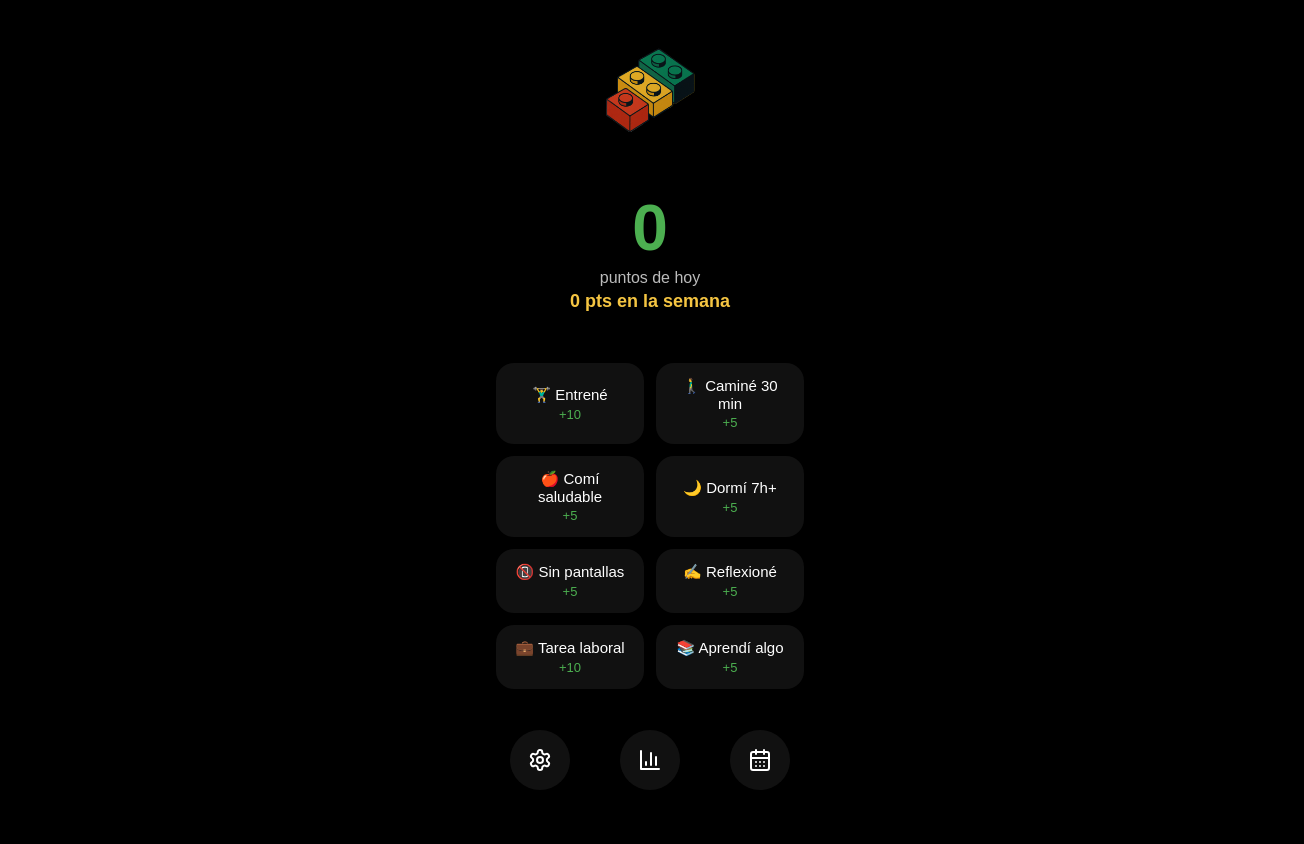
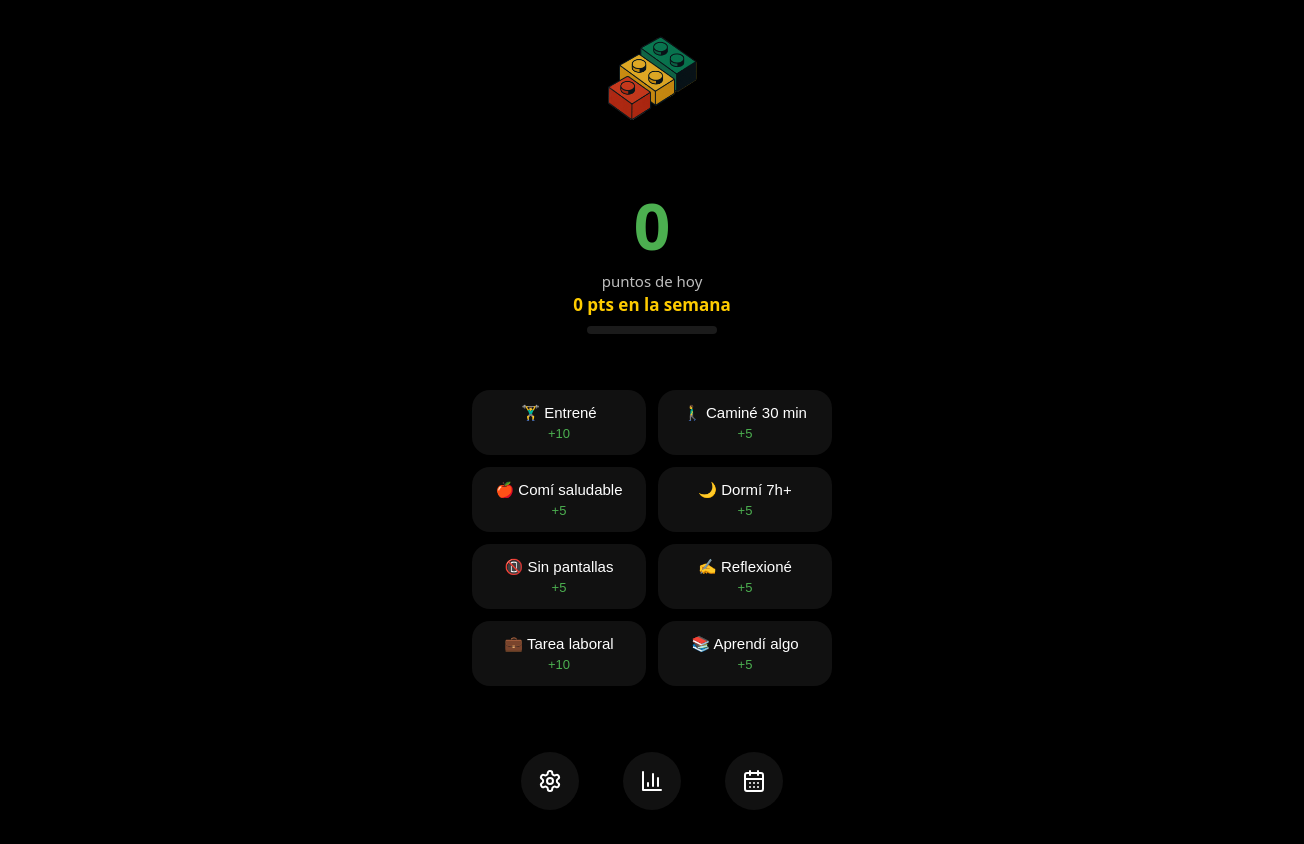
Before and after one commit to diegoperg-prog/proyecto-diego-plus, a React (Vite) app: page / in a window 1280 px wide. Shown: the whole page, 1304 px wide, since content can reach past the window. Built offline with nearby package versions, Linux system fonts and the light colour scheme.

Commit message:
Update index.css

```diff
--- a/src/index.css
+++ b/src/index.css
@@ -1,190 +1,185 @@
+/* Base */
 body {
   background-color: #000;
   color: #fff;
-  font-family: "Poppins", sans-serif;
+  font-family: "Poppins", system-ui, -apple-system, Segoe UI, Roboto, sans-serif;
   margin: 0;
-  padding: 0;
-  display: flex;
-  justify-content: center;
-  align-items: center;
 }
-
 .app-container {
   min-height: 100vh;
   width: 100%;
+  background: #000;
   display: flex;
   flex-direction: column;
   align-items: center;
   justify-content: space-between;
-  padding: 20px 10px;
-  background-color: #000;
+  padding: 18px 12px 26px;
 }
 
+/* Logo */
 .app-logo {
   width: 100px;
-  margin-top: 20px;
+  margin-top: 10px;
   opacity: 0.9;
 }
 
-.points-display {
-  text-align: center;
-  margin-top: 10px;
-}
-
+/* Points */
+.points-display { text-align: center; margin-top: 6px; }
 .daily-points {
   font-size: 64px;
   font-weight: 800;
   color: #4caf50;
   position: relative;
 }
-
 .recent-gain {
   position: absolute;
   left: 50%;
   transform: translateX(-50%);
   color: #4caf50;
-  font-weight: bold;
-  font-size: 24px;
+  font-weight: 700;
+  font-size: 22px;
+}
+.points-subtitle { color: #bdbdbd; font-size: 15px; margin-top: 2px; }
+.weekly-points   { color: #ffcc00; font-size: 17px; font-weight: 600; margin-top: 2px; }
+
+/* Progress bar */
+.progress-bar {
+  width: 82%;
+  max-width: 360px;
+  height: 8px;
+  background: #1b1b1b;
+  border-radius: 6px;
+  margin: 10px auto 0;
+  overflow: hidden;
+}
+.progress-fill {
+  height: 8px;
+  border-radius: 6px;
+  transition: width 0.4s ease;
 }
 
-.points-subtitle {
-  color: #bbb;
-  font-size: 16px;
-  margin-top: 4px;
-}
-
-.weekly-points {
-  color: #f5c542;
-  font-size: 18px;
-  font-weight: 600;
-  margin-top: 4px;
-}
-
+/* Grid actividades */
 .activity-grid {
   display: grid;
   grid-template-columns: 1fr 1fr;
   gap: 12px;
   width: 90%;
-  max-width: 350px;
-  margin-top: 10px;
+  max-width: 360px;
+  margin-top: 8px;
 }
-
 .activity-button {
   background-color: #111;
   color: #fff;
   border: none;
   border-radius: 18px;
-  padding: 14px;
+  padding: 14px 12px;
   font-size: 15px;
   font-weight: 500;
   text-align: center;
   transition: all 0.2s ease-in-out;
-  box-shadow: 0 0 8px rgba(0, 0, 0, 0.4);
+  box-shadow: 0 0 8px rgba(0,0,0,0.4);
 }
+.activity-button:hover { background-color: #1b1b1b; }
+.activity-points { font-size: 13px; color: #4caf50; margin-top: 4px; }
 
-.activity-button:hover {
-  background-color: #222;
-}
-
-.activity-points {
-  font-size: 13px;
-  color: #4caf50;
-  margin-top: 3px;
-}
-
+/* Botones inferiores */
 .bottom-buttons {
   display: flex;
   justify-content: center;
-  gap: 50px;
-  margin-bottom: 30px;
+  gap: 44px;
+  margin: 18px 0 8px;
+}
+.round-button {
+  background-color: #111;
+  color: #fff;
+  border: none; border-radius: 50%;
+  width: 58px; height: 58px;
+  display: flex; align-items: center; justify-content: center;
+  transition: all 0.2s ease;
+  box-shadow: 0 0 8px rgba(0,0,0,0.5);
+}
+.round-button:hover { background-color: #1b1b1b; }
+
+/* Modal genérico */
+.modal-overlay {
+  position: fixed; inset: 0;
+  background: rgba(0,0,0,0.78);
+  display: flex; align-items: center; justify-content: center;
+  z-index: 80;
+}
+.modal-content {
+  background: #111;
+  border-radius: 18px;
+  padding: 22px;
+  width: 86%;
+  max-width: 360px;
+  text-align: center;
+}
+.modal-button {
+  background: #4caf50; color: #000; border: none;
+  padding: 10px 14px; border-radius: 12px; font-weight: 700;
+  margin-top: 10px; width: 100%;
+}
+.modal-secondary {
+  background: #222; color: #eaeaea; border: 1px solid #333;
+  padding: 9px 12px; border-radius: 10px; font-weight: 600;
+  margin-top: 8px; width: 100%;
+}
+.danger-btn {
+  background: #2a1616; color: #ffb3b3; border: 1px solid #5c2b2b;
+  padding: 9px 12px; border-radius: 10px; font-weight: 600;
+  margin-top: 10px; width: 100%;
 }
 
-.round-button {
-  background-color: #111;
-  color: white;
-  border: none;
-  border-radius: 50%;
-  width: 60px;
-  height: 60px;
-  display: flex;
-  align-items: center;
-  justify-content: center;
-  transition: all 0.2s ease;
-  box-shadow: 0 0 6px rgba(0, 0, 0, 0.5);
+/* Input recompensa */
+.reward-input {
+  width: 100%;
+  margin-top: 8px;
+  background: #1a1a1a;
+  border: 1px solid #2a2a2a;
+  border-radius: 12px;
+  color: #fff;
+  padding: 10px 12px;
+  font-size: 15px;
+  outline: none;
+  text-align: center;
+}
+.reward-input::placeholder { color: #888; }
+.reward-input:focus { border-color: #4caf50; }
+
+/* Barras semanales */
+.bars-container {
+  display: flex; justify-content: space-between; align-items: flex-end;
+  height: 130px; margin: 12px 0 8px; padding: 0 6px;
+}
+.bar-group { display: flex; flex-direction: column; align-items: center; }
+.bar {
+  width: 22px; background: #4caf50; border-radius: 6px 6px 0 0;
+}
+.bar-label { margin-top: 6px; font-size: 12px; color: #aaa; }
+
+/* Caja insights */
+.stats-box {
+  background: #141414; border: 1px solid #242424;
+  border-radius: 12px; padding: 12px; margin: 8px 0 4px;
+  color: #e6e6e6; font-size: 14px;
+}
+.stats-box .tip { margin-top: 6px; color: #ffcc00; }
+
+/* Animación reinicio */
+.reset-overlay {
+  position: fixed; inset: 0; background: rgba(0,0,0,0.86);
+  display: flex; align-items: center; justify-content: center; z-index: 120;
+}
+.reset-message {
+  color: #fff; font-size: 1.2rem; font-weight: 700; text-align: center;
+  background: #151515; padding: 18px 22px;
+  border-radius: 16px; border: 2px solid #4caf50;
+  box-shadow: 0 0 22px rgba(76,175,80,0.35);
 }
 
-.round-button:hover {
-  background-color: #222;
+/* Responsive fino */
+@media (max-width: 380px) {
+  .daily-points { font-size: 56px; }
+  .round-button { width: 54px; height: 54px; }
 }
-
-.modal-overlay {
-  position: fixed;
-  inset: 0;
-  background-color: rgba(0, 0, 0, 0.75);
-  display: flex;
-  justify-content: center;
-  align-items: center;
-  z-index: 50;
-}
-
-.modal-content {
-  background-color: #111;
-  padding: 25px;
-  border-radius: 20px;
-  width: 80%;
-  max-width: 320px;
-  text-align: center;
-}
-
-.modal-button {
-  background-color: #4caf50;
-  color: black;
-  border: none;
-  padding: 10px 15px;
-  border-radius: 12px;
-  font-weight: bold;
-  margin-top: 10px;
-  width: 100%;
-  cursor: pointer;
-}
-
-.modal-button:hover {
-  background-color: #45a049;
-}
-.motivation-popup {
-  position: fixed;
-  bottom: 20%;
-  left: 50%;
-  transform: translateX(-50%);
-  background-color: rgba(20, 20, 20, 0.95);
-  color: #fff;
-  padding: 18px 22px;
-  border-radius: 16px;
-  text-align: center;
-  font-size: 16px;
-  line-height: 1.4;
-  max-width: 300px;
-  box-shadow: 0 0 12px rgba(0, 0, 0, 0.6);
-  z-index: 100;
-}
-
-.motivation-popup p {
-  margin: 0;
-  color: #f5c542;
-  font-weight: 500;
-}
-
-.motivation-close {
-  background: none;
-  border: none;
-  color: #888;
-  font-size: 18px;
-  position: absolute;
-  top: 6px;
-  right: 10px;
-  cursor: pointer;
-}
-
-.motivation-close:hover {
-  color: #fff;
-}
```
